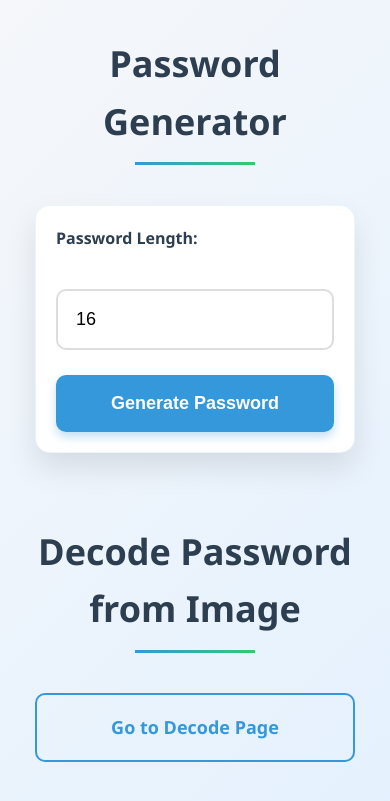
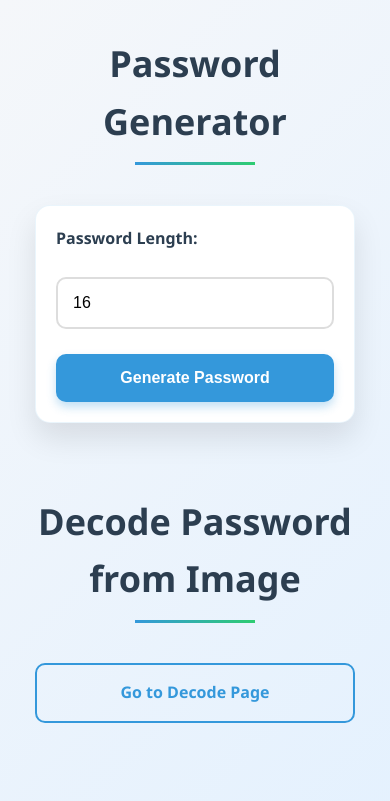
Before and after one commit to Vishwa0611/CryptoSnap, a Flask app: page / in a window 390 px wide. Shown: the top 801 px of the page. Run offline with Flask 3, Linux system fonts and the light colour scheme.

Commit message:
style.css

```diff
--- a/static/css/style.css
+++ b/static/css/style.css
@@ -1,4 +1,4 @@
-/* General Styles */
+/* ================== General Styles ================== */
 * {
     margin: 0;
     padding: 0;
@@ -24,6 +24,7 @@ body {
     padding: 20px;
 }
 
+/* ================== Headings ================== */
 h1 {
     text-align: center;
     margin-bottom: 30px;
@@ -50,7 +51,7 @@ h2 {
     font-weight: 600;
 }
 
-/* Card Styles */
+/* ================== Card Styles ================== */
 .card {
     background-color: white;
     border-radius: 15px;
@@ -66,7 +67,7 @@ h2 {
     box-shadow: 0 20px 40px rgba(0, 0, 0, 0.15);
 }
 
-/* Form Styles */
+/* ================== Form Styles ================== */
 .form-group {
     display: flex;
     flex-direction: column;
@@ -76,12 +77,13 @@ h2 {
 label {
     font-weight: 600;
     color: #2c3e50;
-    margin-bottom: 12px;
-    display: block;
     font-size: 16px;
 }
 
-input[type="number"] {
+/* Inputs: number, text, password */
+input[type="number"],
+input[type="text"],
+input[type="password"] {
     padding: 18px;
     border: 2px solid #ddd;
     border-radius: 10px;
@@ -91,12 +93,14 @@ input[type="number"] {
     width: 100%;
 }
 
-input[type="number"]:focus {
+input[type="number"]:focus,
+input[type="text"]:focus,
+input[type="password"]:focus {
     border-color: #3498db;
     box-shadow: 0 0 0 5px rgba(52, 152, 219, 0.1);
 }
 
-/* Button Styles */
+/* ================== Button Styles ================== */
 .btn {
     background-color: #3498db;
     color: white;
@@ -122,22 +126,20 @@ input[type="number"]:focus {
 }
 
 .btn-link {
-    display: inline-block;
+    display: inline-flex;
     background-color: transparent;
     color: #3498db;
     text-decoration: none;
     font-weight: 600;
     padding: 18px 30px;
     border-radius: 10px;
-    transition: background-color 0.3s, color 0.3s;
     border: 2px solid #3498db;
     font-size: 18px;
     width: 100%;
-    text-align: center;
-    display: flex;
     justify-content: center;
     align-items: center;
     gap: 10px;
+    transition: background-color 0.3s, color 0.3s;
 }
 
 .btn-link:hover {
@@ -145,7 +147,7 @@ input[type="number"]:focus {
     color: white;
 }
 
-/* Result Styles */
+/* ================== Result Styles ================== */
 .result {
     background-color: #f8f9fa;
     border-left: 5px solid #27ae60;
@@ -167,7 +169,7 @@ input[type="number"]:focus {
     box-shadow: inset 0 3px 8px rgba(0, 0, 0, 0.05);
 }
 
-/* Image Container Styles */
+/* ================== Image Container ================== */
 .image-container {
     text-align: center;
     margin-top: 30px;
@@ -187,7 +189,7 @@ input[type="number"]:focus {
     transform: scale(1.03);
 }
 
-/* Action Buttons */
+/* ================== Action Buttons ================== */
 .action-buttons {
     display: flex;
     gap: 15px;
@@ -209,7 +211,7 @@ input[type="number"]:focus {
     background-color: #27ae60;
 }
 
-/* Page Headers */
+/* ================== Page Headers ================== */
 .page-header {
     text-align: center;
     margin-bottom: 40px;
@@ -225,7 +227,7 @@ input[type="number"]:focus {
     width: 120px;
 }
 
-/* Decorative Elements */
+/* ================== Decorative Elements ================== */
 .decorative-border {
     height: 3px;
     background: linear-gradient(90deg, #3498db, #2ecc71);
@@ -234,7 +236,7 @@ input[type="number"]:focus {
     border-radius: 2px;
 }
 
-/* Footer */
+/* ================== Footer ================== */
 footer {
     text-align: center;
     margin-top: 60px;
@@ -253,7 +255,7 @@ footer a:hover {
     text-decoration: underline;
 }
 
-/* Responsive Styles */
+/* ================== Responsive Styles ================== */
 @media (max-width: 768px) {
     .container {
         padding: 15px;
@@ -266,4 +268,16 @@ footer a:hover {
     h1 {
         font-size: 28px;
     }
+
+    .btn, .btn-link {
+        padding: 15px 20px;
+        font-size: 16px;
+    }
+
+    input[type="number"],
+    input[type="text"],
+    input[type="password"] {
+        padding: 15px;
+        font-size: 16px;
+    }
 }
```
